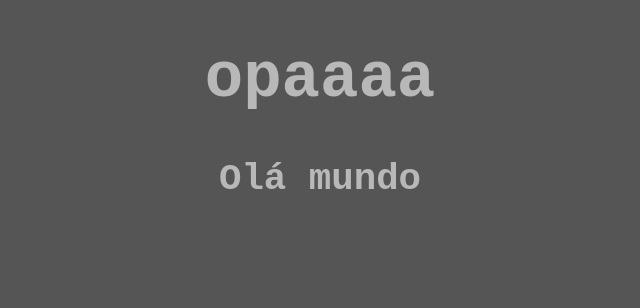
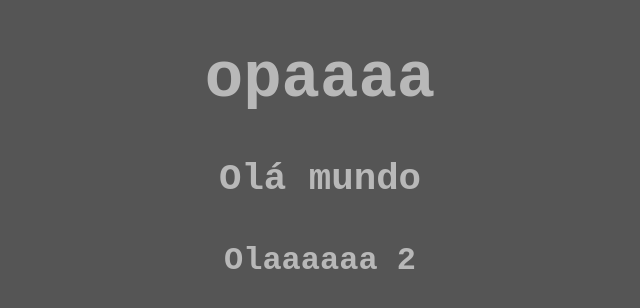
Before and after one commit to Marco-Antonio-Furtado/Contador-React, a React (Create React App) app: page / in a window 1280 px wide. Shown: the top 308 px of the page, without its empty margins (320-960 px from the left). Built offline with nearby package versions, Linux system fonts and the light colour scheme.

Commit message:
Update App.js

```diff
--- a/src/App.js
+++ b/src/App.js
@@ -3,6 +3,7 @@ function App() {
   return (
     <div className="App">
      <h3>Olá mundo</h3>
+     <h4>Olaaaaaa 2</h4>
     </div>
   );
 }
```
